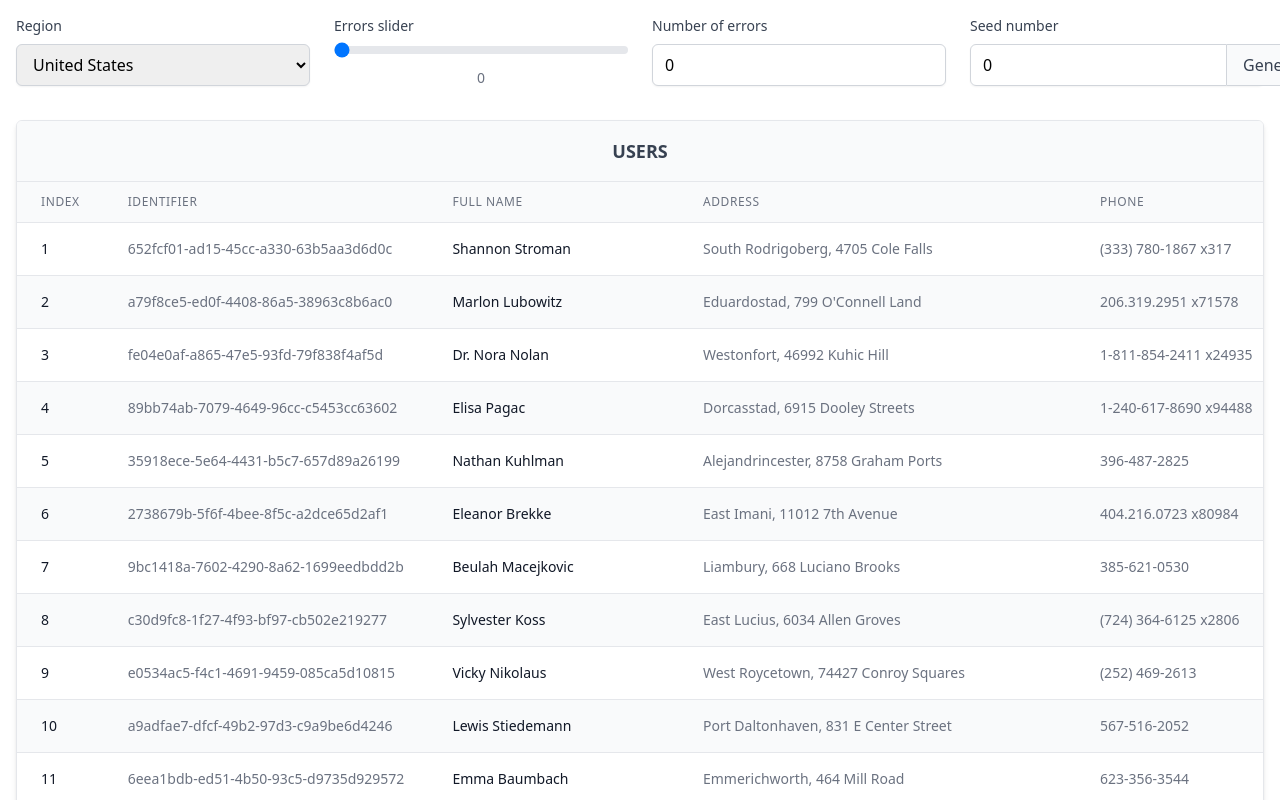
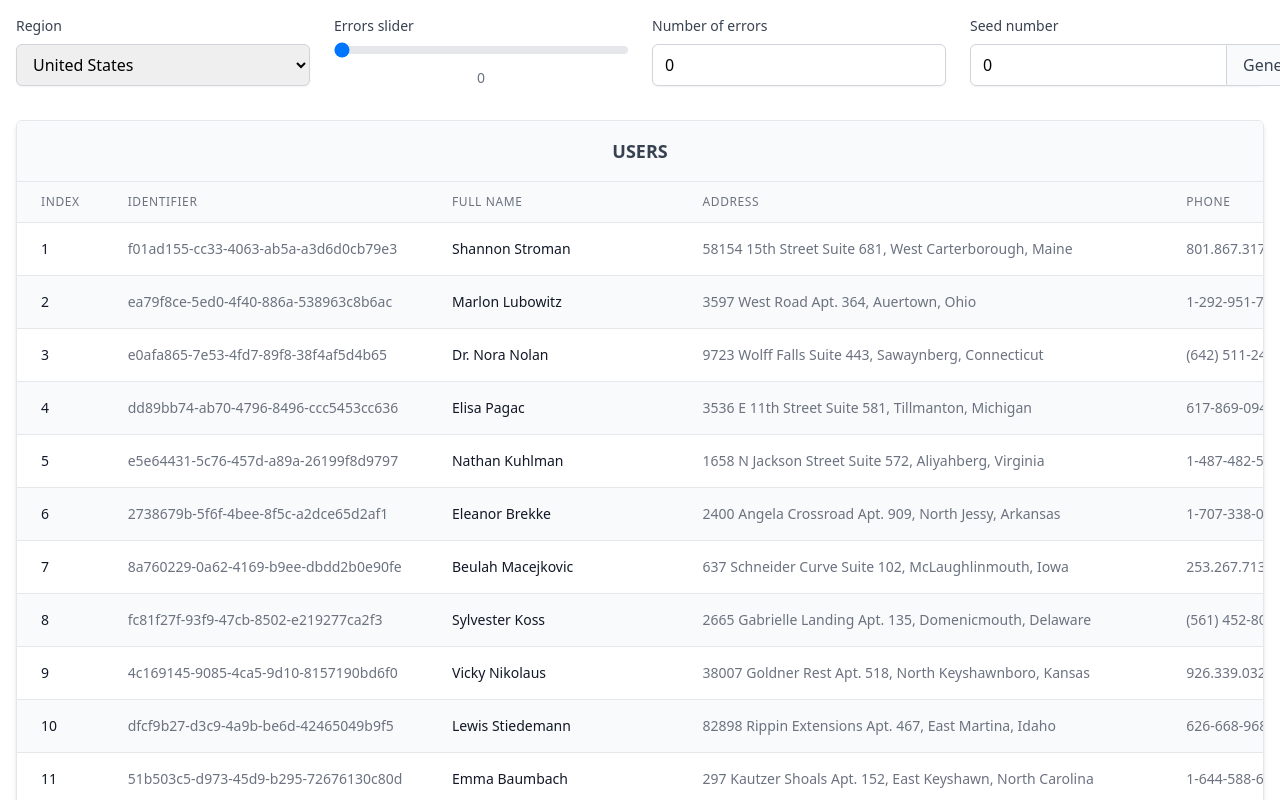
Before and after one commit to gerashdo/fake-random-users-generation, a Next.js app: page / in a window 1280 px wide. Shown: the top 800 px of the page. Built offline with nearby package versions, Linux system fonts and the light colour scheme.

Commit message:
Include address complete info

```diff
--- a/helpers/userGeneration.ts
+++ b/helpers/userGeneration.ts
@@ -1,9 +1,10 @@
+import { FakeData } from "@/interfaces/user"
 import { Faker } from "@faker-js/faker"
 
-export const generateFakeUserData = (faker: Faker) => {
+export const generateFakeUserData = (faker: Faker): FakeData => {
   return {
     fullName: faker.person.fullName(),
-    address: `${faker.location.city()}, ${faker.location.streetAddress()}`,
+    address: `${faker.location.streetAddress(true)}, ${faker.location.city()}, ${faker.location.state()}`,
     phone: faker.phone.number(),
   }
 }
--- a/interfaces/region.ts
+++ b/interfaces/region.ts
@@ -1,8 +1,9 @@
 
-export type Region = 'en_CA' | 'en_US' | 'en_GB'
+export type Region = 'en_CA' | 'en_US' | 'en_GB' | 'es_MX'
 
 export const regionNames: Record<Region, string> = {
   en_CA: 'Canada',
   en_US: 'United States',
   en_GB: 'United Kingdom',
+  es_MX: 'Mexico',
 }
--- a/interfaces/user.ts
+++ b/interfaces/user.ts
@@ -5,3 +5,9 @@ export interface User {
   address: string,
   phone: string,
 }
+
+export interface FakeData {
+  fullName: string,
+  address: string,
+  phone: string,
+}
```
